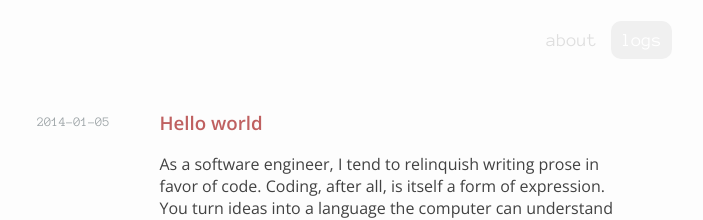
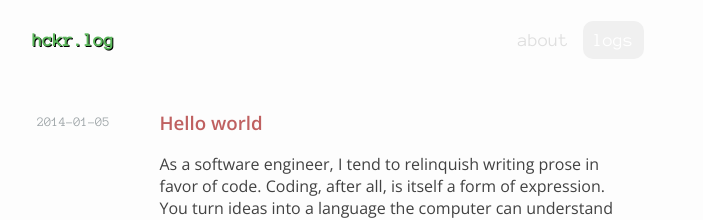
Before and after one commit to bitjockey42/astrohckr.github.io, a Jekyll site: the page built from index.md, in a window 1280 px wide. Shown: the top 220 px of the page, without its empty margins (283-986 px from the left). Built offline with Jekyll 4.4.1, drawn with Linux system fonts in a browser that asks for light colours; Markdown is read by kramdown in place of the engine named in the settings.

Commit message:
Simplified header.

```diff
--- a/_includes/header.html
+++ b/_includes/header.html
@@ -1,31 +1,11 @@
+<header>
+  <div class="row">
+  <div class="col-1">
+    <h3 class="header-site-title">{{ site.title }}.log</h3>
+  </div>
 
-<header>
-  <div class="header">
-    <h1 class="header-site-title">
-      $
-      {% case page.type %}
-        {% when 'index' %}
-          ls {{ site.title }}/{{ page.slug }}/
-        {% when 'single' %}
-          less {{ page.date|date: "%Y-%m-%d" }}{{ page.ext_display}}
-        {% when 'about' %}
-          whoami
-        {% else %}
-          {{ site.title }}/{{ page.title }}
-      {% endcase %}
-
-    </h1>
-    <span class="header-site-tagline">
-      {% case page.type %}
-        {% when 'index' %}
-          List directory contents
-        {% when 'single' %}
-          Read log
-        {% when 'about' %}
-          24601
-        {% else %}
-          {{ site.tagline }}
-      {% endcase %}
-    </span>
+  <div class="col-2">
+    {% include nav.html %}
   </div>
+</div>
 </header>
--- a/_layouts/default.html
+++ b/_layouts/default.html
@@ -1,6 +1,6 @@
 <div class="center">
   {% include head.html %}
-  {% include nav.html %}
+  {% include header.html %}
   {{ content }}
   {% include footer.html %}
 </div>
```
Also changed, not shown: _includes/nav.html (indentation only).
